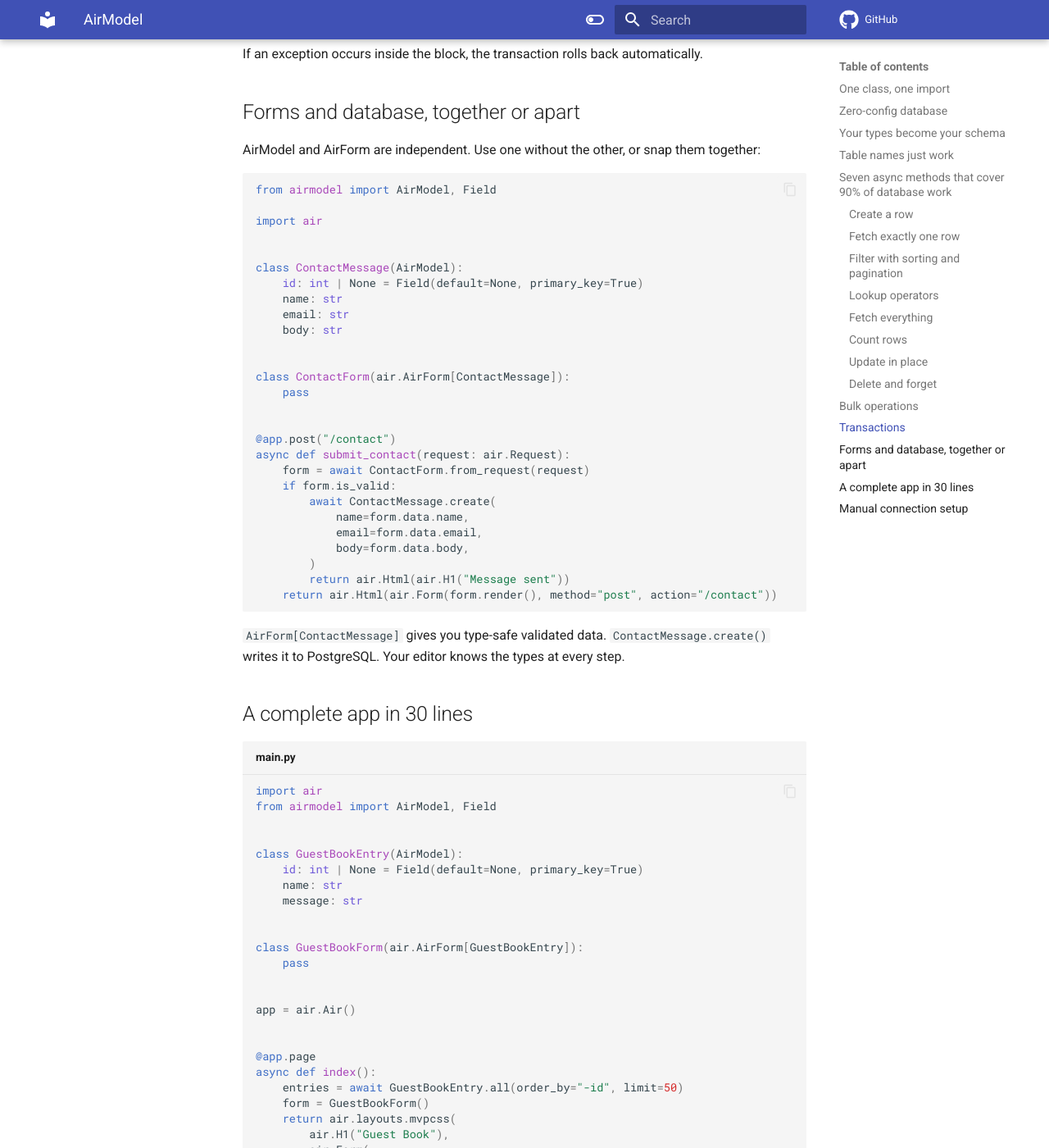
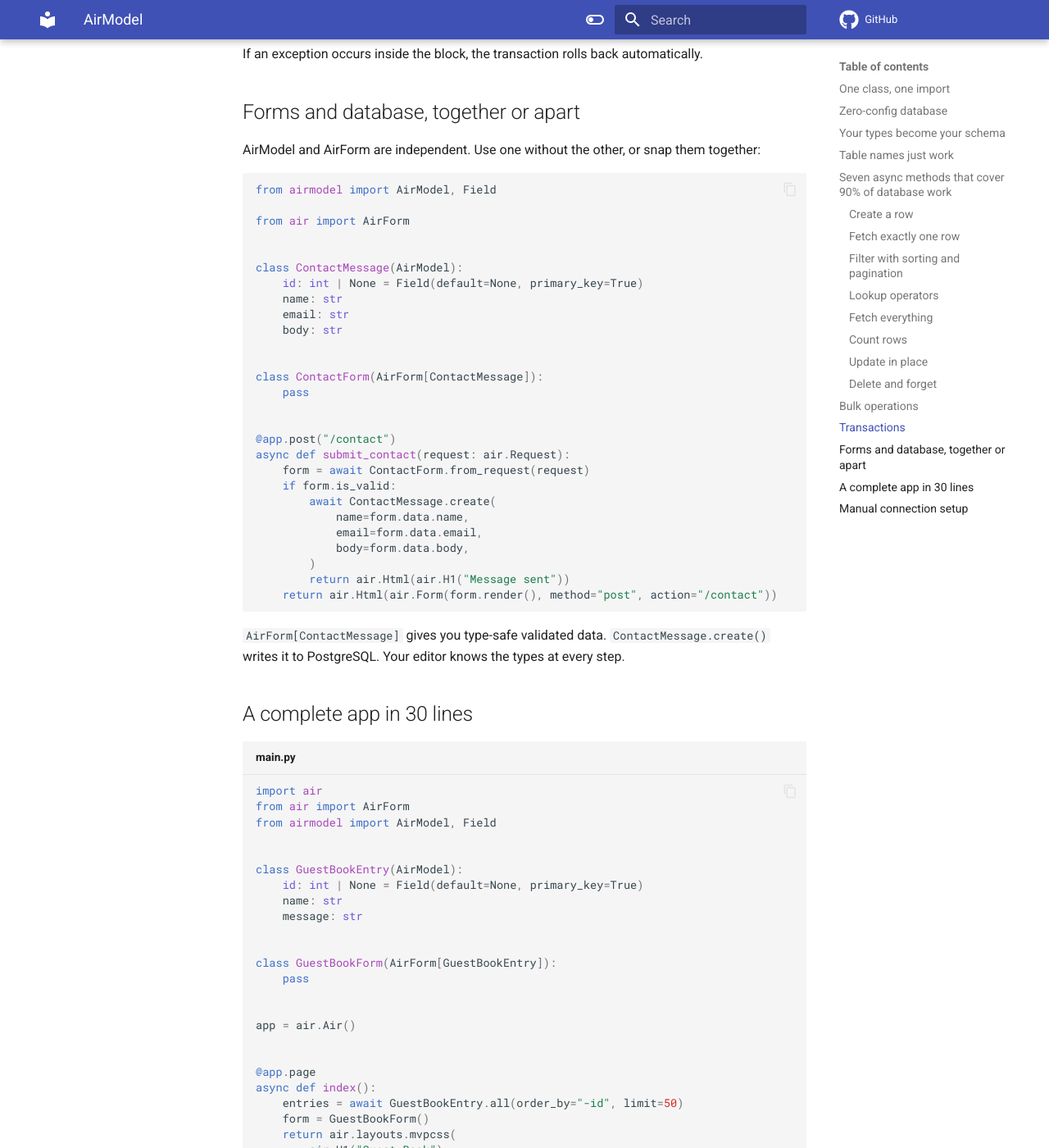
Before and after one commit to feldroy/air, an MkDocs documentation site: the page built from docs/learn/airmodel.md, in a window 1280 px wide and 1400 px high, scrolled down 5718 px. Shown: the whole window at 82% size. Built offline with MkDocs 1.6.1 and Material for MkDocs 9.7.7, drawn with Linux system fonts in a browser that asks for light colours; comment, search, counter and statistics services are not loaded.

Commit message:
Doc examples import AirForm directly for cleaner code
`from air import AirForm` then `AirForm[MyModel]` instead of
`air.AirForm[MyModel]`. Future developers and AIs copy their
patterns from examples, so the examples should show the cleanest
import style.

````diff
--- a/docs/learn/airmodel.md
+++ b/docs/learn/airmodel.md
@@ -246,7 +246,7 @@ AirModel and AirForm are independent. Use one without the other, or snap them to
 ```python
 from airmodel import AirModel, Field
 
-import air
+from air import AirForm
 
 
 class ContactMessage(AirModel):
@@ -256,7 +256,7 @@ class ContactMessage(AirModel):
     body: str
 
 
-class ContactForm(air.AirForm[ContactMessage]):
+class ContactForm(AirForm[ContactMessage]):
     pass
 
 
@@ -279,6 +279,7 @@ async def submit_contact(request: air.Request):
 
 ```python title="main.py"
 import air
+from air import AirForm
 from airmodel import AirModel, Field
 
 
@@ -288,7 +289,7 @@ class GuestBookEntry(AirModel):
     message: str
 
 
-class GuestBookForm(air.AirForm[GuestBookEntry]):
+class GuestBookForm(AirForm[GuestBookEntry]):
     pass
 
 
````
